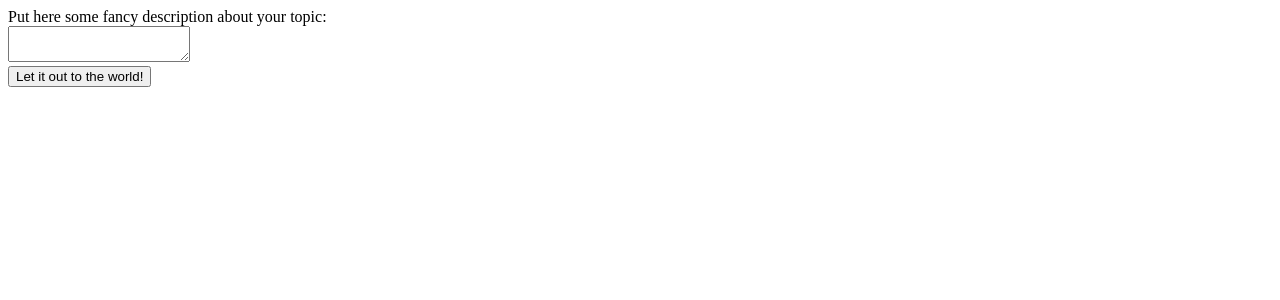
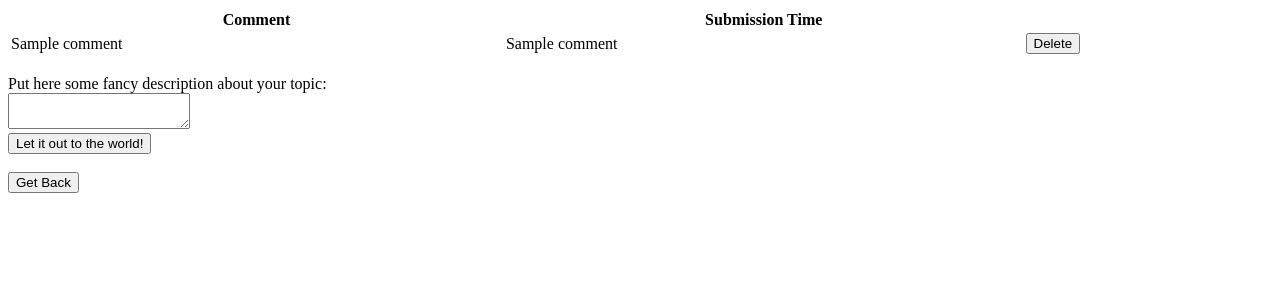
Before and after one commit to tamasVarjas/ask_mate, a Flask app: template templates/comment.html in a window 1280 px wide. Shown: the top 300 px of the page. Run offline with Flask 2, Linux system fonts and the light colour scheme; the template is opened without the code that fills it: most values are stand-ins (such as "Sample title", 1, 10 or a date in 2020).

Commit message:
Comment section updated and fixed delete button.

```diff
--- a/server.py
+++ b/server.py
@@ -92,8 +92,7 @@ def answer_popularity(name, question_id):
     if request.method == 'GET':
         answer_popular_number -= 1
         data_handler.update_answer_vote_number(name, answer_popular_number)
-    return redirect(
-        url_for('counter_plus', answer_popular_number=answer_popular_number, name=name, question_id=question_id))
+    return redirect(url_for('counter_plus', answer_popular_number=answer_popular_number, name=name, question_id=question_id))
 
 
 @app.route('/answer_edit/<int:name>/<int:question_id>', methods=["GET", "POST"])
@@ -110,20 +109,28 @@ def answer_edit(name, question_id):
 @app.route('/comment/<int:name>', methods=["GET", "POST"])
 def comment(name):
     if request.method == 'GET':
-        return render_template("comment.html")
+        comments=data_handler.get_all_comments(name)
+        return render_template("comment.html", name=name, comments=comments)
     else:
         comment = request.form["comment"]
-        id = data_handler.get_ids()
-        story_elements = [id, question_id, comment]
-        data_handler.save_comment(story_elements)
-        return redirect("/question/<int:name>")
+        data_handler.add_new_comment(comment, name)
+        comments=data_handler.get_all_comments(name)
+        return render_template("comment.html", name=name, comments=comments)
+
+        #return redirect(url_for('counter_plus', name=name))
 
 
 @app.route('/search?q=<search_phrase>')
 def show_search_results(search_phrase):
     results = data_handler.get_search_results(search_phrase)
+    return render_template('search_results.html', results=results)
 
-    return render_template('search_results.html', results=results)
+@app.route('/delete_comment/<int:name>/<int:question_id>')
+def delete_comment(name, question_id):
+    data_handler.delete_line(question_id)
+    comments = data_handler.get_all_comments(name)
+    print(comments)
+    return render_template('comment.html', name=name, comments=comments)
 
 
 if __name__ == '__main__':
--- a/templates/comment.html
+++ b/templates/comment.html
@@ -4,11 +4,26 @@
    <meta charset="UTF-8">
    <title>Comment time</title>
 </head>
+<table style="width:100%">
+  <tr>
+    <th>Comment</th>
+    <th>Submission Time</th>
+    <td></td>
+  </tr>
+    {% for comment in comments %}
+  <tr>
+    <td>{{comment[1]}}</td>
+    <td>{{comment[2]}}</td>
+    <td><form method="get" action="/delete_comment/{{name}}/{{comment[0]}}"> <button type="submit">Delete</button></form></td>
+  </tr>
+    {% endfor %}
+</table>
+<br/>
 <body>
-<form action="/comment_time", method="POST">
+<form action="/comment/{{name}}", method="POST">
    <label for="comment">Put here some fancy description about your topic:</label><br/>
    <textarea id="comment", name="comment"></textarea><br/>
-   <button type="submit">Let it out to the world!</button>
-</form>
+   <button type="submit">Let it out to the world!</button><br/><br/></form>
+   <form method="get" action="/question/{{name}}"> <button type="submit">Get Back</button></form>
 </body>
 </html>
```
Also changed, not shown: data_handler.py (+36 -0 lines).
